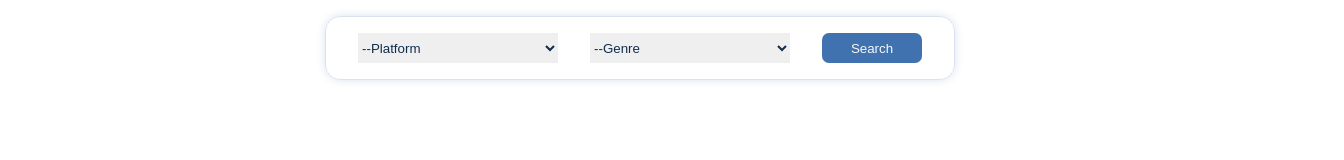
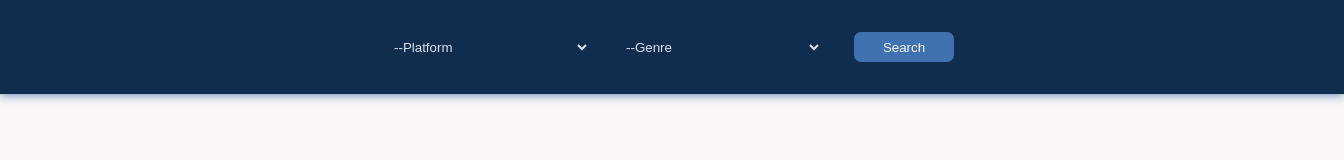
Before and after one commit to lennart-lemmens/portfolioWebAdvanced, a website built with Vite: page client/index.html in a window 1280 px wide. Shown: the whole page, 1344 px wide, since content can reach past the window. Built offline with nearby package versions, Linux system fonts and the light colour scheme; files whose address does not match are found by name.

Commit message:
Styling: changed navbar styling and made it sticky.

```diff
--- a/client/src/styles/style.css
+++ b/client/src/styles/style.css
@@ -7,21 +7,25 @@ Colors:
 */
 
 body {
+    margin: 0;
     font-family: 'Gill Sans', 'Gill Sans MT', Calibri, 'Trebuchet MS', sans-serif;
     color: #112D4E;
+    background-color: #F9F7F7;
 }
 
 /* Form start */
 #filters {
+    position: sticky;
+    top: 0;
+    z-index: 10;
     display: flex;
     justify-content: center;
     gap: 2rem;
-    margin: 1rem auto;
-    padding: 1rem 2rem;
-    border: 1px solid #DBE2EF;
-    border-radius: 15px;
-    box-shadow: 0 0 10px #DBE2EF;
-    width: fit-content;
+    margin: 0;
+    padding: 2rem;
+    box-shadow: 0 0 10px #3F72AF;
+    width: 100vw;
+    background-color: #112D4E;
 }
 
 select, button {
@@ -30,7 +34,8 @@ select, button {
 
 select {
     width: 200px;
-    color: #112D4E;
+    color: #DBE2EF;
+    background-color: #112D4E;
     border: 0;
 }
 
```
